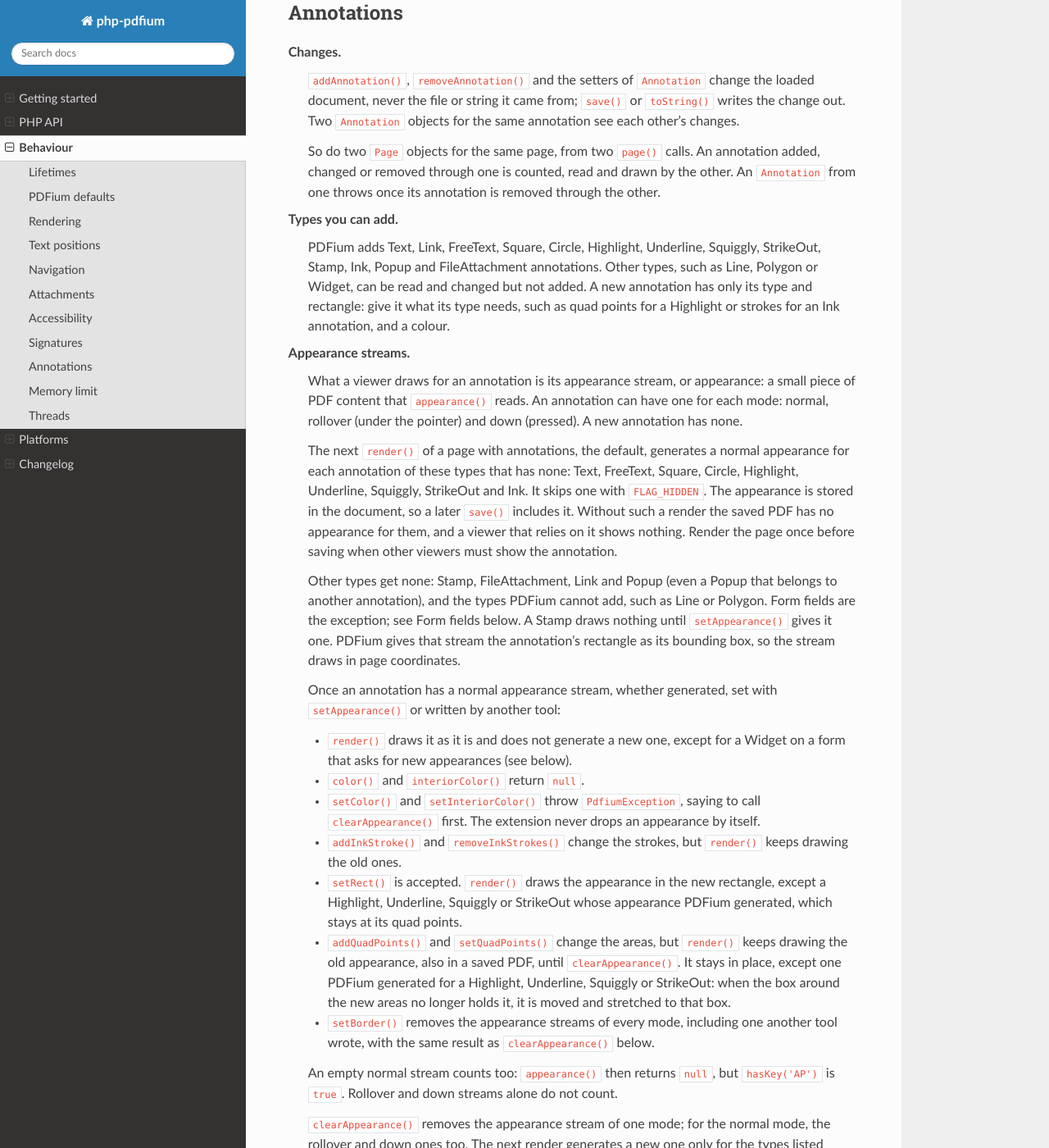
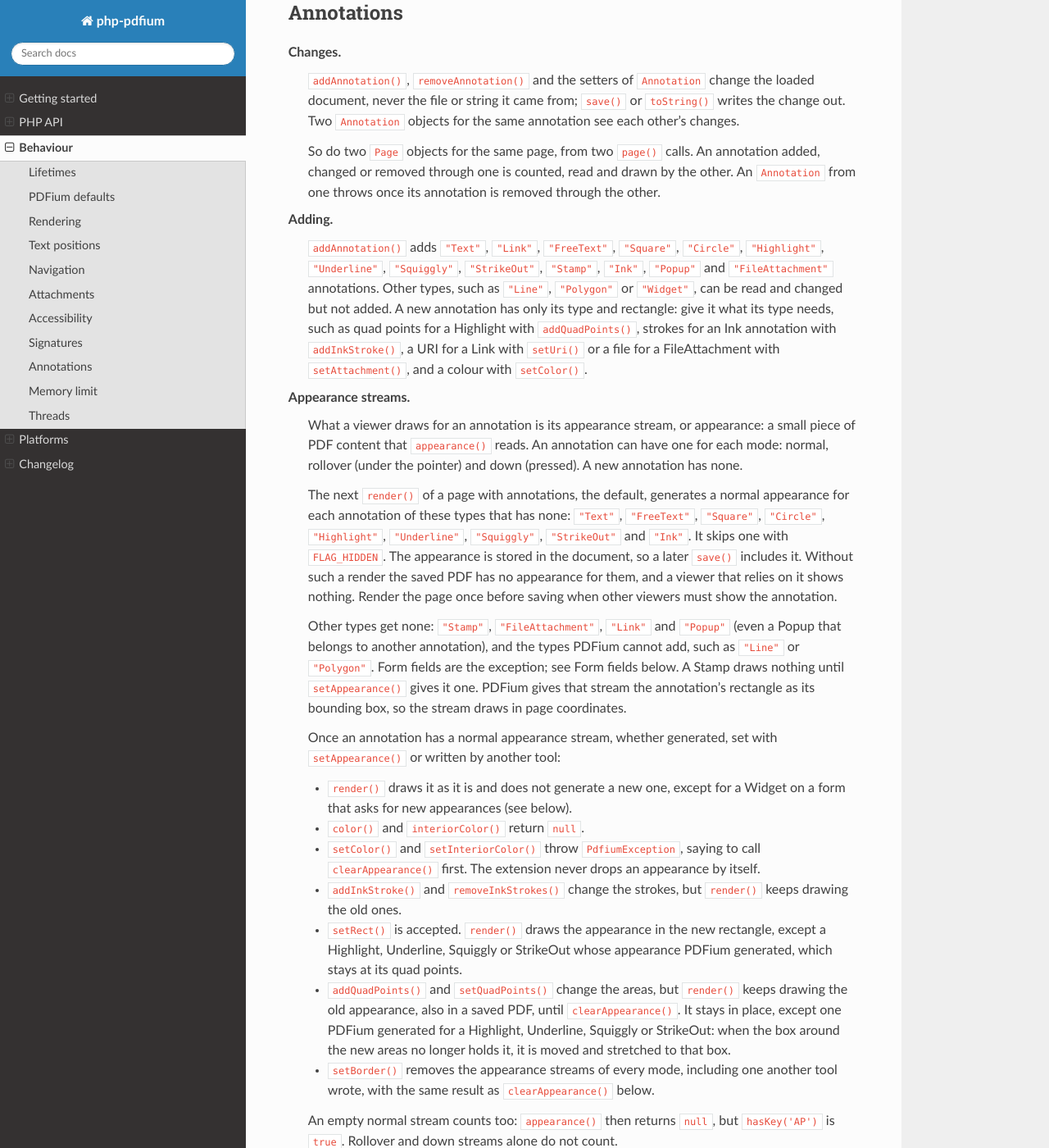
Before and after one commit to chaikivskyi/php-pdfium, a Sphinx documentation site: the page built from docs/behaviour.rst, in a window 1280 px wide and 1400 px high, scrolled down 8289 px. Shown: the whole window at 82% size. Built offline with Sphinx 7.4.7 and the Read the Docs theme 3.1.0, drawn with Linux system fonts in a browser that asks for light colours; cross-references to code outside the pages are shown as plain code; some of the changed text lies outside the part shown.

Commit message:
docs: an Adding paragraph naming the methods, annotation types as the strings addAnnotation() takes, and clearer wording on fetching an Attachment again

```diff
--- a/docs/behaviour.rst
+++ b/docs/behaviour.rst
@@ -228,9 +228,10 @@ deleted stays in the saved PDF, unused.
 
 The list is kept sorted by name, so adding or deleting a file can shift the indexes of the others.
 After either call, every :php:class:`Attachment <Pdfium\\Attachment>` of this list fetched before
-it is stale: its methods throw ``PdfiumException`` instead of reading a different file. Fetch it
-again with ``attachments()`` or ``attachment()``. The one ``addAttachment()`` returns is current.
-To delete several files, see ``deleteAttachment()`` in :doc:`php_api`.
+it is stale: its methods throw ``PdfiumException`` instead of reading a different file. To read a
+file again, call ``attachments()`` or ``attachment()`` for a new ``Attachment``, or use the one
+``addAttachment()`` returned: it is not stale. To delete several files, see
+``deleteAttachment()`` in :doc:`php_api`.
 
 Strictly, the list is sorted and checked by a key PDFium does not show. PDFium sets it to the file
 name, but other tools may not, so two entries can have the same ``name()``, and ``addAttachment()``
@@ -389,30 +390,34 @@ Annotations
    An annotation added, changed or removed through one is counted, read and drawn by the other. An
    ``Annotation`` from one throws once its annotation is removed through the other.
 
-**Types you can add.**
-   PDFium adds Text, Link, FreeText, Square, Circle, Highlight, Underline, Squiggly, StrikeOut,
-   Stamp, Ink, Popup and FileAttachment annotations. Other types, such as Line, Polygon or Widget,
-   can be read and changed but not added. A new annotation has only its type and rectangle: give it
-   what its type needs, such as quad points for a Highlight or strokes for an Ink annotation, and a
-   colour.
+**Adding.**
+   ``addAnnotation()`` adds ``"Text"``, ``"Link"``, ``"FreeText"``, ``"Square"``, ``"Circle"``,
+   ``"Highlight"``, ``"Underline"``, ``"Squiggly"``, ``"StrikeOut"``, ``"Stamp"``, ``"Ink"``,
+   ``"Popup"`` and ``"FileAttachment"`` annotations. Other types, such as ``"Line"``, ``"Polygon"``
+   or ``"Widget"``, can be read and changed but not added. A new annotation has only its type and
+   rectangle: give it what its type needs, such as quad points for a Highlight with
+   ``addQuadPoints()``, strokes for an Ink annotation with ``addInkStroke()``, a URI for a Link with
+   ``setUri()`` or a file for a FileAttachment with ``setAttachment()``, and a colour with
+   ``setColor()``.
 
 **Appearance streams.**
    What a viewer draws for an annotation is its appearance stream, or appearance: a small piece of
    PDF content that ``appearance()`` reads. An annotation can have one for each mode: normal,
    rollover (under the pointer) and down (pressed). A new annotation has none.
 
-   The next ``render()`` of a page with annotations, the default, generates a normal appearance
-   for each annotation of these types that has none: Text, FreeText, Square, Circle, Highlight,
-   Underline, Squiggly, StrikeOut and Ink. It skips one with ``FLAG_HIDDEN``. The appearance is
-   stored in the document, so a later ``save()`` includes it. Without such a render the saved PDF
-   has no appearance for them, and a viewer that relies on it shows nothing. Render the page once
-   before saving when other viewers must show the annotation.
+   The next ``render()`` of a page with annotations, the default, generates a normal appearance for
+   each annotation of these types that has none: ``"Text"``, ``"FreeText"``, ``"Square"``,
+   ``"Circle"``, ``"Highlight"``, ``"Underline"``, ``"Squiggly"``, ``"StrikeOut"`` and ``"Ink"``. It
+   skips one with ``FLAG_HIDDEN``. The appearance is stored in the document, so a later ``save()``
+   includes it. Without such a render the saved PDF has no appearance for them, and a viewer that
+   relies on it shows nothing. Render the page once before saving when other viewers must show the
+   annotation.
 
-   Other types get none: Stamp, FileAttachment, Link and Popup (even a Popup that belongs to
-   another annotation), and the types PDFium cannot add, such as Line or Polygon. Form fields are
-   the exception; see Form fields below. A Stamp draws nothing until ``setAppearance()`` gives it
-   one. PDFium gives that stream the annotation's rectangle as its bounding box, so the stream
-   draws in page coordinates.
+   Other types get none: ``"Stamp"``, ``"FileAttachment"``, ``"Link"`` and ``"Popup"`` (even a Popup
+   that belongs to another annotation), and the types PDFium cannot add, such as ``"Line"`` or
+   ``"Polygon"``. Form fields are the exception; see Form fields below. A Stamp draws nothing until
+   ``setAppearance()`` gives it one. PDFium gives that stream the annotation's rectangle as its
+   bounding box, so the stream draws in page coordinates.
 
    Once an annotation has a normal appearance stream, whether generated, set with
    ``setAppearance()`` or written by another tool:
@@ -439,8 +444,8 @@ Annotations
 
    ``clearAppearance()`` removes the appearance stream of one mode; for the normal mode, the
    rollover and down ones too. The next render generates a new one only for the types listed above
-   and for form fields. Any other type, such as a Stamp, or a Line or Polygon from another tool, is
-   left without one and draws nothing.
+   and for form fields. Any other type, such as ``"Stamp"``, or ``"Line"`` or ``"Polygon"`` from
+   another tool, is left without one and draws nothing.
 
    An appearance stream is read and written as a PDF text string. ``setAppearance()`` stores it one
    byte per character, in PDFDocEncoding, when every character has a byte there. Otherwise it
```
